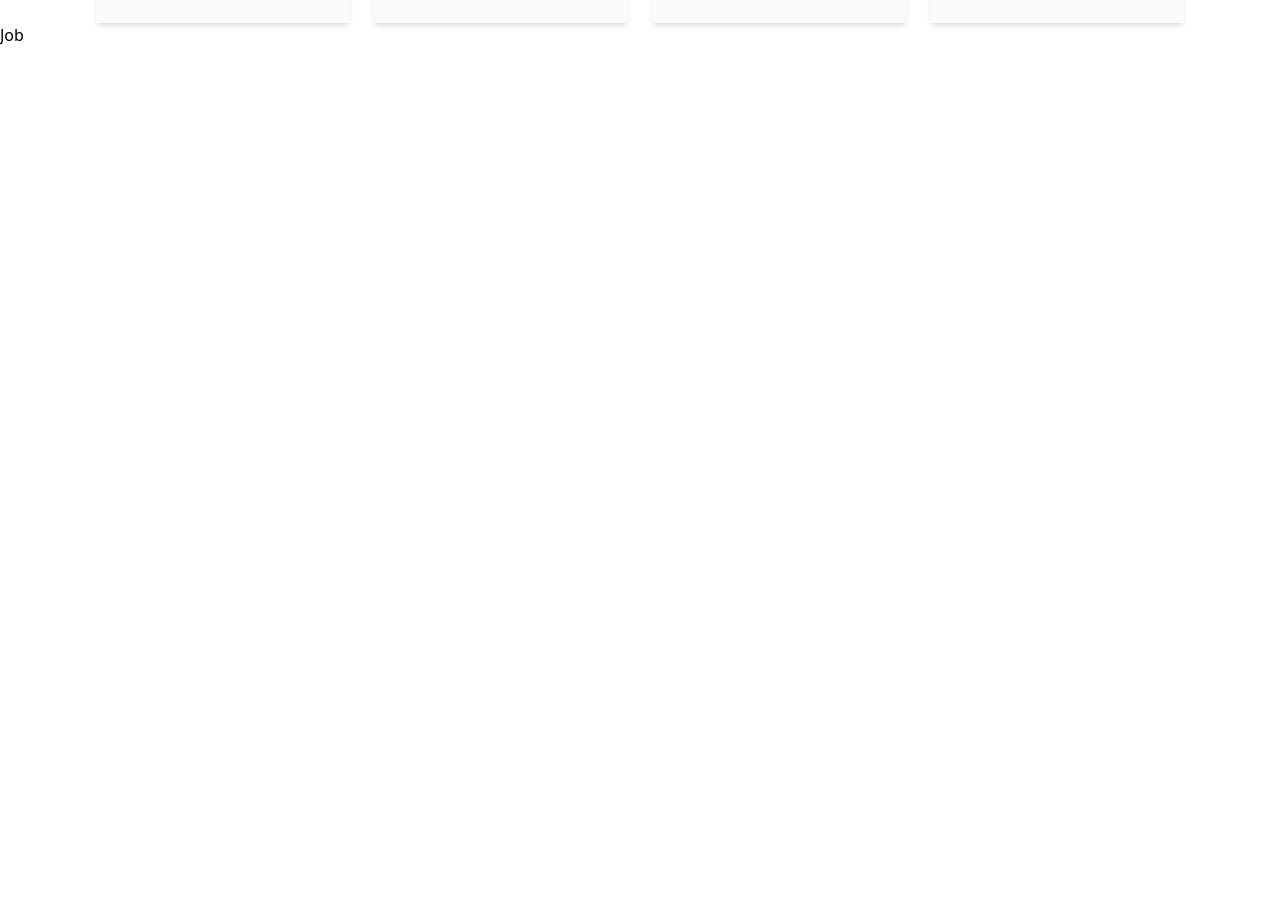
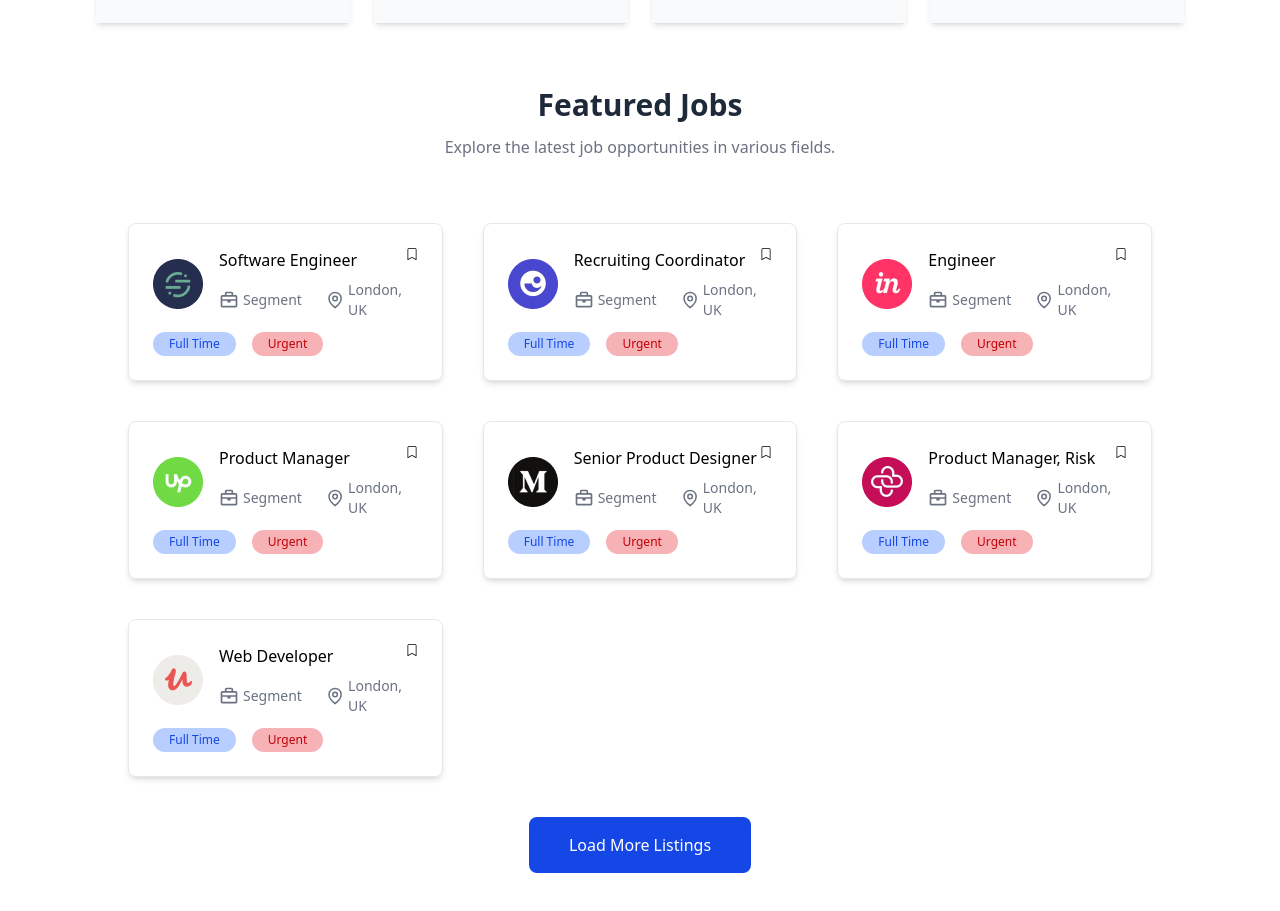
Before and after one commit to stephenisaac9292/careerbase, a Next.js app: page / in a window 1280 px wide. Shown: the part 1261-2172 px from the top of the page. Before the commit the page ends 2000 px from the top, so only its background shows below. Built offline with nearby package versions, Linux system fonts and the light colour scheme.

Commit message:
Job Section Done

```diff
--- a/components/Home/Category/Category.tsx
+++ b/components/Home/Category/Category.tsx
@@ -7,7 +7,7 @@ import { LuRocket } from 'react-icons/lu'
 import { MdOutlineMedicalServices } from 'react-icons/md'
 import { PiPaintBrushBroadDuotone } from 'react-icons/pi'
 import { RiCustomerService2Fill } from 'react-icons/ri'
-import SectionHeading from './CategoryComponents/SectionHeading'
+import SectionHeading from '../../Helper/SectionHeading'
 import CategoryCard from './CategoryComponents/CategoryCard'
 
 const categoryConstants = [
--- a/components/Home/Home.tsx
+++ b/components/Home/Home.tsx
@@ -5,7 +5,7 @@ import Job from './Job/Job'
 
 const Home = () => {
   return (
-    <div className='overflow-hidden h-[2000px] max-w-[2000px]'>
+    <div className='overflow-hidden h-[5000px] max-w-[2000px]'>
       <Hero/>
       <Category/>
       <Job/>
--- a/components/Home/Job/Job.tsx
+++ b/components/Home/Job/Job.tsx
@@ -1,4 +1,6 @@
+import SectionHeading from '@/components/Helper/SectionHeading'
 import React from 'react'
+import JobCard from './JobCard'
 const jobs = [
     {
         id: 1,
@@ -66,7 +68,34 @@ const jobs = [
 
 const Job = () => {
   return (
-    <div>Job</div>
+    <>
+        <div className='pt-16 pb-16'>
+            <SectionHeading
+                heading="Featured Jobs"
+                subheading="Explore the latest job opportunities in various fields."
+            />
+            <div className='w-[95%] sm:w-[80%] mt-16 mx-auto grid grid-cols-1
+                            lg:grid-cols-2 xl:grid-cols-3 gap-10 items-center'>
+                {
+                jobs.map((job) => (
+                    <div key={job.id}>
+                    <JobCard job={job} />
+                    </div>
+                ))
+                }
+
+
+            </div>
+
+            <div className='mt-10 text-center'>
+                <button className='px-10 py-4 bg-blue-700 text-white cursor-pointer rounded-lg
+                                hover:bg-blue-800 transition-all duration-400'>
+                    Load More Listings
+                </button>
+            </div>
+
+        </div>
+    </>
   )
 }
 
--- /dev/null
+++ b/components/Home/Job/JobCard.tsx
@@ -0,0 +1,63 @@
+import Image from 'next/image';
+import React from 'react'
+import { BiBriefcase } from 'react-icons/bi';
+import { BsBookmark } from 'react-icons/bs';
+import { GrLocation } from 'react-icons/gr';
+
+type JobCardProps = {
+    job: {
+        id: number;
+        image: string;
+        title: string;
+        location: string;
+        jobtype: string;
+        urgency: string;
+    }
+}
+
+const JobCard = ({job}:JobCardProps) => {
+  return (
+    <>
+    <div className='relative border-[1.5px] border-gray-200 dark:border-gray-700 p-6 rounded-lg shadow-md hover:shadow-lg transition-shadow duration-300'>
+        <div className='w-7 h-7 cursor-pointer hover:bg-gray-800 flex items-center
+                        transition-all duration-200 justify-center rounded-full flex-col
+                        absolute top-4 right-4'
+        >
+            <BsBookmark className='w-3 h-3 '/>
+        </div>
+        <div className='flex items-center space-x-4'>
+            <Image  src={job.image} alt={job.title} width={50} height={50}/>
+            <div>
+                <h1 className='text-base font-medium'>
+                   {job.title}
+                </h1>
+                <div className='flex items-center space-x-6'>
+                    <div className='flex items-center space-x-1 mt-2 text-gray-500 dark:text-gray-500'>
+                        <BiBriefcase className='w-5 h-5'/>
+                        <p className='text-gray-500 text-sm' >Segment</p>
+                    </div>
+                    <div className='flex items-center space-x-1 mt-2 text-gray-500 dark:text-gray-500'>
+                        <GrLocation className='w-5 h-5'/>
+                        <p className='text-gray-500 text-sm' >{job.location}</p>
+                    </div>
+                </div>
+            </div>
+        </div>
+        <div className='flex items-center space-x-4 mt-3'>
+            <div className='px-4 py-1 bg-blue-600/30 dark:bg-blue-950/30 rounded-full text-xs text-blue-700
+                            dark:text-blue-300 '
+            >
+                {job.jobtype}
+            </div>
+
+            <div className={`px-4 py-1 rounded-full text-xs ${job.urgency === 'Urgent' ? 'bg-red-600/30 text-red-700 dark:bg-red-950/30 dark:text-red-300' : 'bg-green-600/30 text-green-700 dark:bg-green-950/30 dark:text-green-300'}`}>
+                {job.urgency}
+            </div>
+        </div>
+    </div>
+
+    </>
+  )
+}
+
+export default JobCard
```
Also changed, not shown: components/Helper/SectionHeading.tsx (renamed from components/Home/Category/CategoryComponents/SectionHeading.tsx).
